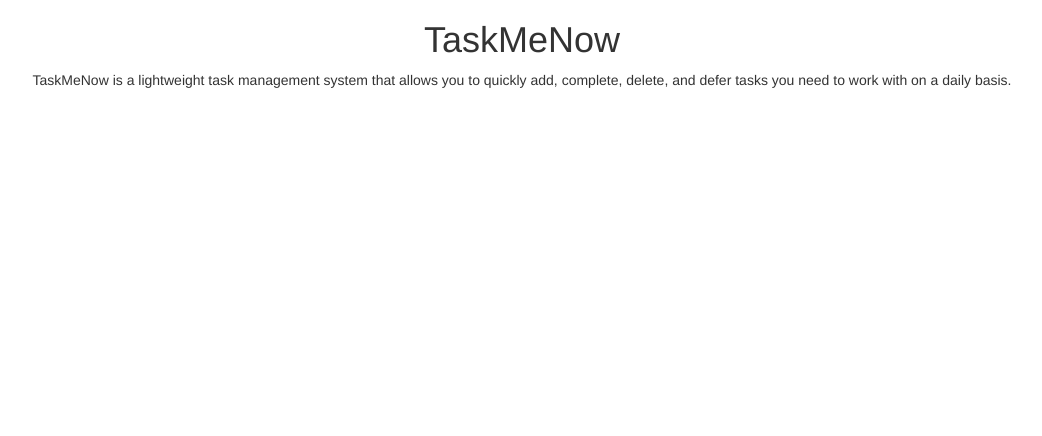
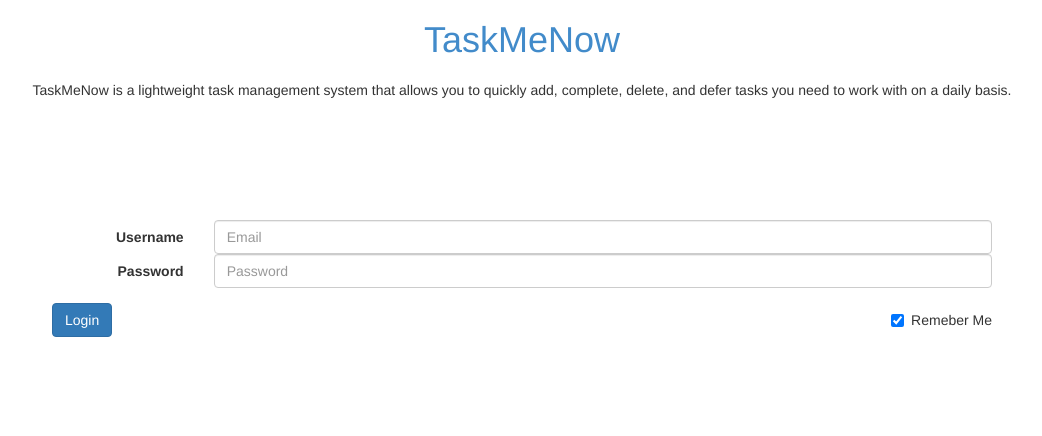
Before and after one commit to zack91344/taskmenow, a PHP site: page / in a window 1280 px wide. Shown: the top 436 px of the page, without its empty margins (118-1160 px from the left). Run offline with PHP 8.4, Linux system fonts and the light colour scheme; some libraries are stand-ins or nearby versions.

Commit message:
added username, pword, and remember me checkbox with login form submit button

```diff
--- a/index.htm
+++ b/index.htm
@@ -2,10 +2,11 @@
 <HTML lang = "en-US">
 
    <HEAD>
-       <link rel = "stylesheet" href="style.css">
+
        <meta charset="utf-8">
        <meta name="viewport" content="width=device-width, initial-scale=1">
        <link rel="stylesheet" href="http://maxcdn.bootstrapcdn.com/bootstrap/3.2.0/css/bootstrap.min.css">
+       <link rel = "stylesheet" href="style.css">
 
       <TITLE>
          Task Me Now!
@@ -16,8 +17,31 @@
        <H1>TaskMeNow</H1>
 
        <P title = "Brief Overview">TaskMeNow is a lightweight task management system that allows you to
-           quickly add, complete, delete, and defer tasks you need to work with on a daily basis.           </P>
+           quickly add, complete, delete, and defer tasks you need to work with on a daily basis.</P>
    </div>
+
+    <div class="container">
+        <form class="form-horizontal" role="form" action="login.php">
+            <div class="form-group">
+                <label class="col-sm-2 control-label" for="username">Username</label>
+                    <div class="col-sm-10">
+                        <input class="form-control" id="focusedInput" type="email" name="username" value placeholder="Email">
+                    </div>
+                <label class="col-sm-2 control-label" for="pword">Password</label>
+                    <div class="col-sm-10">
+                        <input class="form-control" type="password" id="pwd" value placeholder="Password">
+                    </div>
+                </div>
+            <div class="checkbox">
+                <label><input type="checkbox" checked="checked">Remeber Me</label>
+            </div>
+            <button class="btn btn-primary">Login</button>
+            </form>
+
+
+
+    </div>
+
 
 </BODY>
 </HTML>
--- a/style.css
+++ b/style.css
@@ -1,9 +1,18 @@
         h1{
-            color:#b0c4df;
+            color:#428bca;
             text-align: center;
 
         }
 
         p{
             text-align: center;
+            padding: 10px;
         }
+
+        form{
+            margin: 100px;
+            width:"50%";
+        }
+        .checkbox{
+            float: right;
+        }
```
